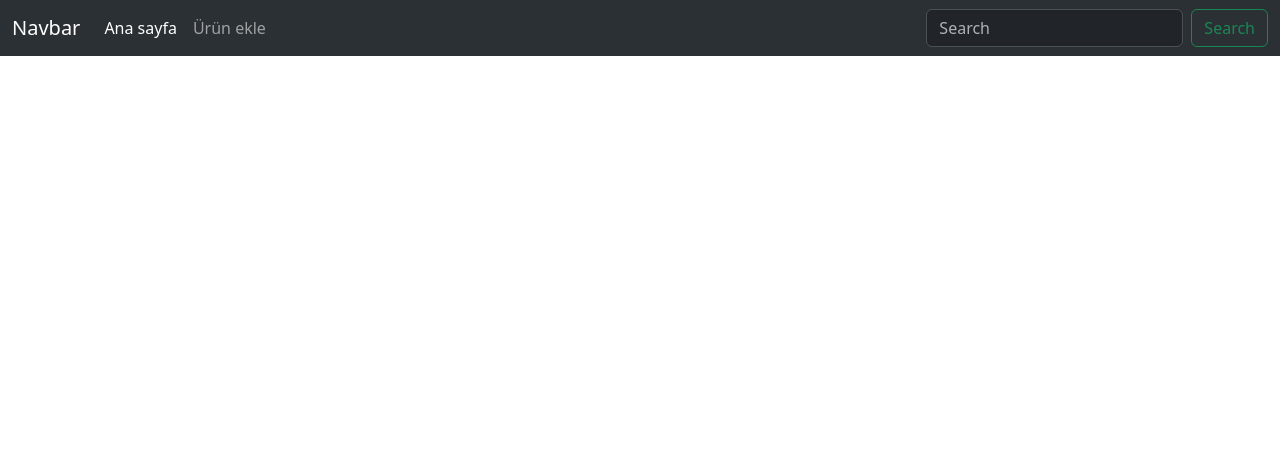
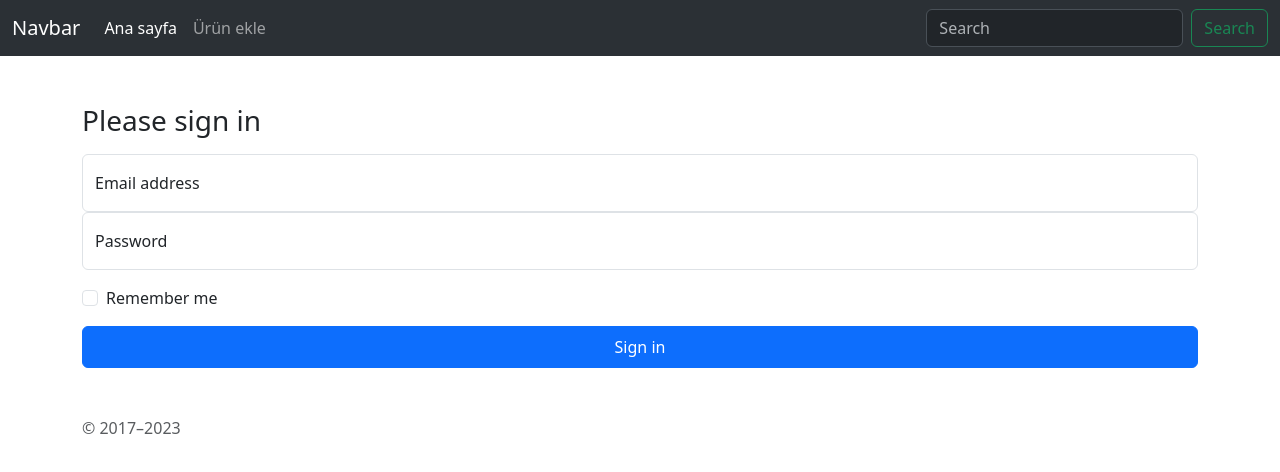
Before and after one commit to onursenel/Tobeto-React-TS, a React (Create React App) app: page /login in a window 1280 px wide. Shown: the top 472 px of the page. Built offline with nearby package versions, Linux system fonts and the light colour scheme.

Commit message:
Login page

```diff
--- a/src/App.tsx
+++ b/src/App.tsx
@@ -4,6 +4,7 @@
 import ProductDetail from "./pages/ProductDetail/ProductDetail";
 import Navbar from "./components/Navbar/Navbar";
 import AddProduct from "./pages/AddProduct/AddProduct";
+import Login from "./pages/Login/Login";
 
 
 
@@ -16,6 +17,7 @@
           <Route path="/" element={<Homepage></Homepage>}></Route>
           <Route path="/product-detail/:id" element={<ProductDetail></ProductDetail>}></Route>
           <Route path="/add-product" element={<AddProduct></AddProduct>}></Route>
+          <Route path="/login" element={<Login></Login>}></Route>
         </Routes>
     </>
   );
--- a/src/contexts/AuthContext.tsx
+++ b/src/contexts/AuthContext.tsx
@@ -1,11 +1,11 @@
-import {createContext} from "react";
+import { createContext } from "react";
 
-// her state bir initial state'e sahip olmalıdır!
-export const AuthContext = createContext({}); // depo create
+//her state bir initial state'e sahip olmalıdır.
+export const AuthContext = createContext({}); // depo create işlemi
 
-// props.children => react tarafından oto. bu component tagleri arasına yazılan yapıyı taşır.
-export const AuthProvider = (props: any) => {
+//props.children => react tarafından otomatik bir şekilde bu component tagleri arasına yazılan yapıyı taşır.
+export const AuthProvider = (props:any) => {
 	return (
-		<AuthContext.Provider value={{}}>{props.children}</AuthContext.Provider>
+	<AuthContext.Provider value={{}}>{props.children}</AuthContext.Provider>
 	);
-}; // depoyu uygulamaya sağlayacak component
+};//depoyu uygulamayı sağlayacak component
--- /dev/null
+++ b/src/pages/Login/Login.tsx
@@ -0,0 +1,52 @@
+import React from 'react'
+import { AuthContext } from '../../contexts/AuthContext';
+
+type Props = {}
+
+const Login = (props: Props) => {
+  return (
+    <div className="container mt-5">
+			<form>
+				<h1 className="h3 mb-3 fw-normal">Please sign in</h1>
+
+				<div className="form-floating">
+					<input
+						type="email"
+						className="form-control"
+						id="floatingInput"
+						placeholder="name@example.com"
+					/>
+					<label>Email address</label>
+				</div>
+				<div className="form-floating">
+					<input
+						type="password"
+						className="form-control"
+						id="floatingPassword"
+						placeholder="Password"
+					/>
+					<label>Password</label>
+				</div>
+
+				<div className="form-check text-start my-3">
+					<input
+						className="form-check-input"
+						type="checkbox"
+						value="remember-me"
+						id="flexCheckDefault"
+					/>
+					<label className="form-check-label">Remember me</label>
+				</div>
+				<button
+					className="btn btn-primary w-100 py-2"
+					type="button"
+				>
+					Sign in
+				</button>
+				<p className="mt-5 mb-3 text-body-secondary">&copy; 2017–2023</p>
+			</form>
+		</div>
+  )
+}
+
+export default Login
```
